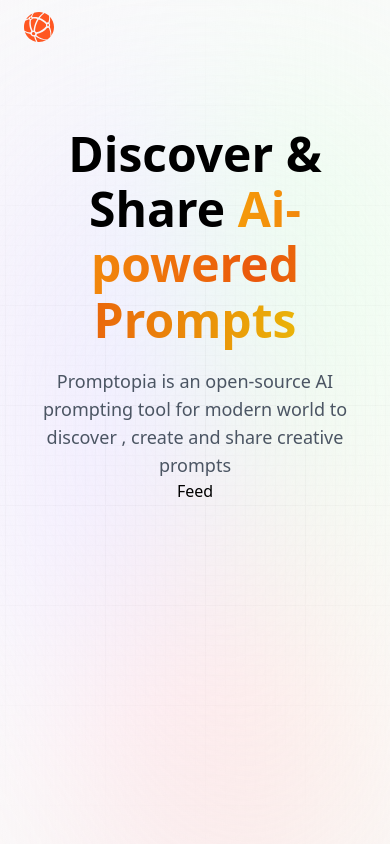
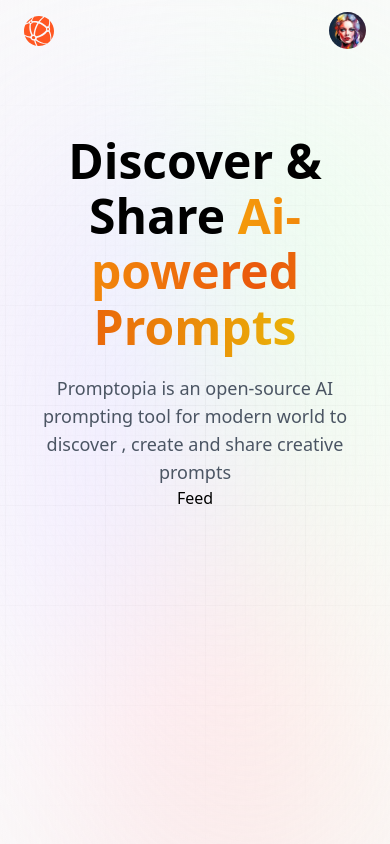
Before and after one commit to bourehim/promptopia, a Next.js app: page / in a window 390 px wide. Built offline with nearby package versions, Linux system fonts and the light colour scheme.

Commit message:
working on mpbil nav

```diff
--- a/components/Nav.jsx
+++ b/components/Nav.jsx
@@ -9,6 +9,7 @@
   const isUserLoggedIn = true;
 
   const [providers, setProviders] = useState (null);
+  const [toggleDropdown, setToggleDropdown] = useState(false);
   useEffect(() =>{
     const setProviders = async () => {
         const response = await getProviders();
@@ -65,6 +66,45 @@
             </>
         )}
         </div>
+        {/* Mobile Navigation */}
+        <div className="sm:hidden flex relative">
+        {isUserLoggedIn ? (
+                <div className="flex">
+                <Image
+                    src="/assets/images/profile.png"
+                    width={37}
+                    height={37}
+                    className="rounded-full"
+                    alt="profile"
+                    onClick={() => setToggleDropdown((prev) => !prev)}
+                />
+                {toggleDropdown && (
+                    <ive className="dropdown">
+                        <Link
+                            href="/profile"
+                            className="dropdown_link"
+                            onClick={() => setToggleDropdown (false)}
+                        >
+                            My Profile
+                        </Link>
+                    </ive>
+                )}
+                </div>
+            ):(
+                <>
+                {providers && Object.values(providers).map((provider) => (
+                        <button
+                            type="button"
+                            key={provider.name}
+                            onClick={()=> signIn(provider.id)}
+                            className="black_btn"
+                        >
+                            Sign In
+                        </button>
+                    ))}
+            </>
+            )}
+        </div>
     </nav>
   )
 }
```
